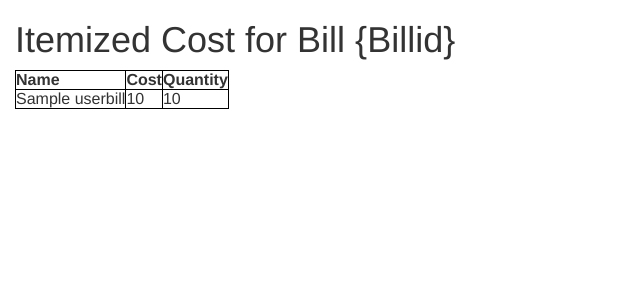
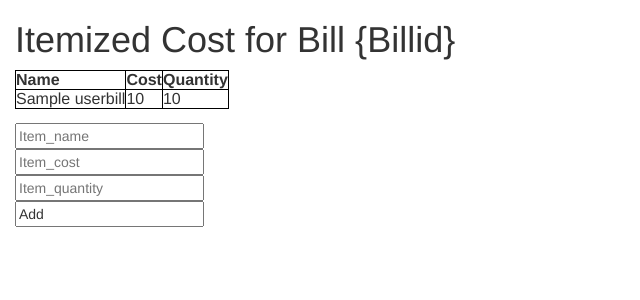
Before and after one commit to emeng13/ase, a Flask app: template templates/display_bill.html in a window 1280 px wide. Shown: the top 300 px of the page, without its empty margins (0-640 px from the left). Run offline with Flask 2, Linux system fonts and the light colour scheme; the template is opened without the code that fills it: most values are stand-ins (such as "Sample title", 1, 10 or a date in 2020); some libraries are stand-ins or nearby versions.

Commit message:
add item html

```diff
--- a/templates/display_bill.html
+++ b/templates/display_bill.html
@@ -15,7 +15,7 @@
 
 	<div class="container-fluid">
 
-		<form action="/display_bill" method="post"></form>
+		<form action="/display_bill" method="post">
 			<h1>Itemized Cost for Bill {Billid}</h1>
 			<table>
 		         <thead>
@@ -36,6 +36,15 @@
 		            {% endfor %}
 		        </tbody>
 		    </table>
+		</form>
+
+		<form action="/display_bill" method="post">
+		    <input type = "text" name = "Item_name" placeholder = "Item_name" /><br>
+		   	<input type = "text" name = "Item_cost" placeholder = "Item_cost" /><br>
+		   	<input type = "text" name = "Item_quantity" placeholder = "Item_quantity" /><br>
+	       	<input type = "add" value = "Add" />
+       	</form>
+
 	</div>
 
 </body>
```
Lines whose indentation alone changed are shown as unchanged.
